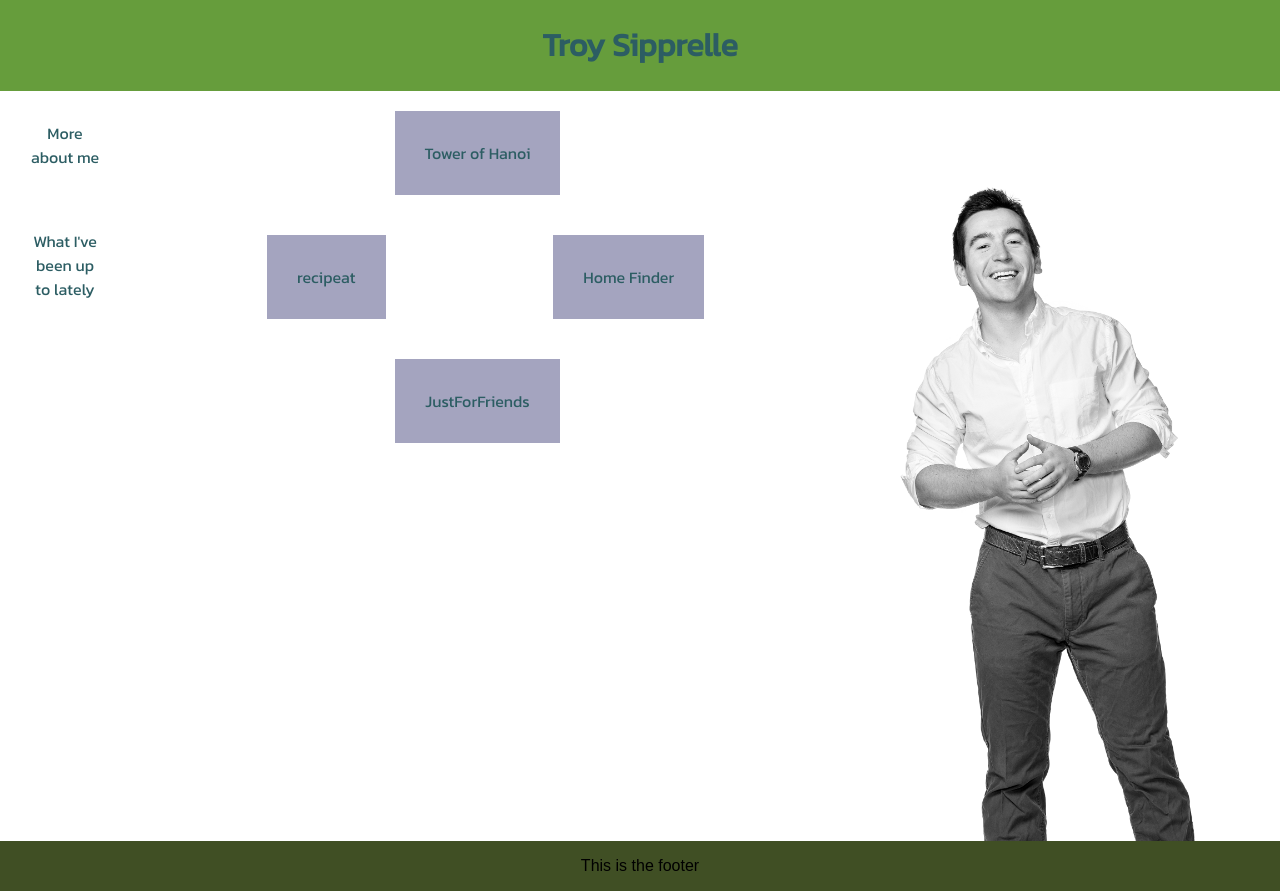
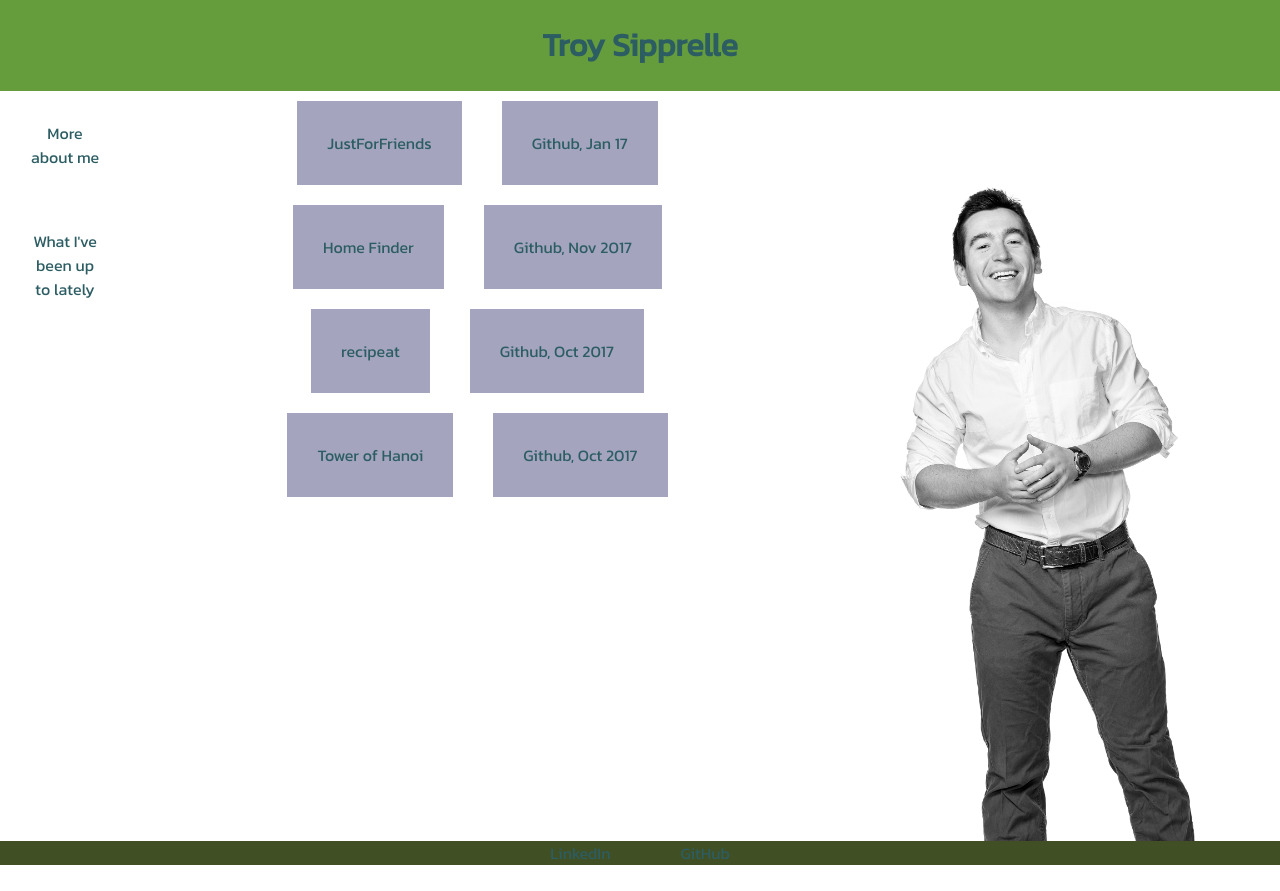
Before and after one commit to troysipp/troysipp.github.io, a React (Create React App) app: page /projects in a window 1280 px wide. Built offline with nearby package versions, Linux system fonts and the light colour scheme.

Commit message:
complete initial portfolio refresh

```diff
--- /dev/null
+++ b/src/Components/About.css
@@ -0,0 +1,4 @@
+p {
+  font-family: "Montserrat" sans-serif;
+  color: #74593d;
+}
--- a/src/Components/About.js
+++ b/src/Components/About.js
@@ -1,8 +1,28 @@
 import React, { Component } from "react";
+
+import "./About.css";
 
 class About extends Component {
   render() {
-    return <p>This is the about page.</p>;
+    return (
+      <div>
+        <p>My name is Troy Conner Sipprelle.</p>
+        <p>
+          I am a Software Engineer for Booz Allen Hamilton, and I live in the
+          Washington, D.C. Metro Area. I like eating, cooking, watching movies,
+          and playing the ukulele.
+        </p>
+        <p>
+          I graduated from Williams College in the spring of 2017 with a Math
+          major and a focus on Architecture. Since then, I've learned to code
+          and am excited about building both physical and less-tangible things
+          that make people happy.
+        </p>
+        <p>
+          Check out my: <a href="##">resume</a>
+        </p>
+      </div>
+    );
   }
 }
 
--- a/src/Components/App.css
+++ b/src/Components/App.css
@@ -63,3 +63,8 @@ p {
 footer {
   background-color: #404f24;
 }
+
+.footer-link {
+  color: #2c5d63;
+  padding: 15px;
+}
--- a/src/Components/App.js
+++ b/src/Components/App.js
@@ -35,7 +35,15 @@ class App extends Component {
           <img src={me} className="me-pic" />
         </div>
         <footer>
-          <p>This is the footer</p>
+          <a
+            className="footer-link"
+            href="https://www.linkedin.com/in/troy-sipprelle-516b1491/"
+          >
+            LinkedIn
+          </a>
+          <a className="footer-link" href="https://github.com/troysipp">
+            GitHub
+          </a>
         </footer>
       </div>
     );
--- a/src/Components/Projects.css
+++ b/src/Components/Projects.css
@@ -24,8 +24,7 @@
 
 .project-list div {
   margin: 40px;
-  min-width: 200px;
-  padding: 10px;
+  padding: 0;
   min-width: 200px;
 }
 
--- a/src/Components/Projects.js
+++ b/src/Components/Projects.js
@@ -8,18 +8,31 @@ class Projects extends Component {
     return (
       <div className="project-list">
         <div className="project">
+          <a href="http://social-network.surge.sh/home">JustForFriends</a>
+          <a href="https://github.com/troysipp/social-network-frontend">
+            Github, Jan 17
+          </a>
+        </div>
+        <div className="project">
+          <a href="http://home-finder.surge.sh/homes">Home Finder</a>
+          <a href="https://github.com/sloan-holzman/home-app-frontend">
+            Github, Nov 2017
+          </a>
+        </div>
+
+        <div className="project">
+          <a href="https://recipe-eat.herokuapp.com/recipes">recipeat</a>
+          <a href="https://github.com/troysipp/Recipe-Privatization">
+            Github, Oct 2017
+          </a>
+        </div>
+        <div className="project">
           <a href="https://troysipp.github.io/tower-of-hanoi/">
             Tower of Hanoi
           </a>
-        </div>
-        <div className="project">
-          <a href="https://recipe-eat.herokuapp.com/recipes">recipeat</a>
-        </div>
-        <div className="project">
-          <a href="http://home-finder.surge.sh/homes">Home Finder</a>
-        </div>
-        <div className="project">
-          <a href="http://social-network.surge.sh/home">JustForFriends</a>
+          <a href="https://github.com/troysipp/tower-of-hanoi">
+            Github, Oct 2017
+          </a>
         </div>
       </div>
     );
```
